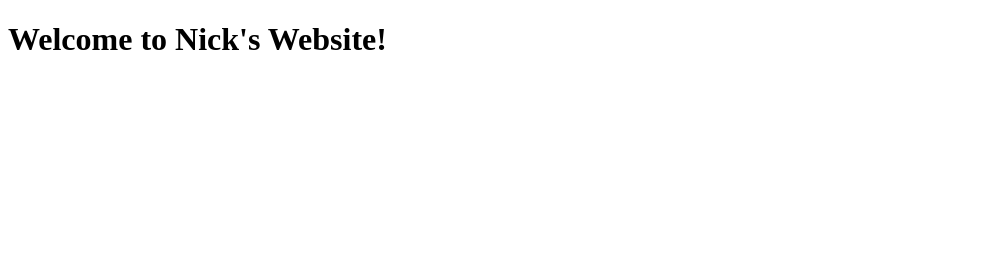
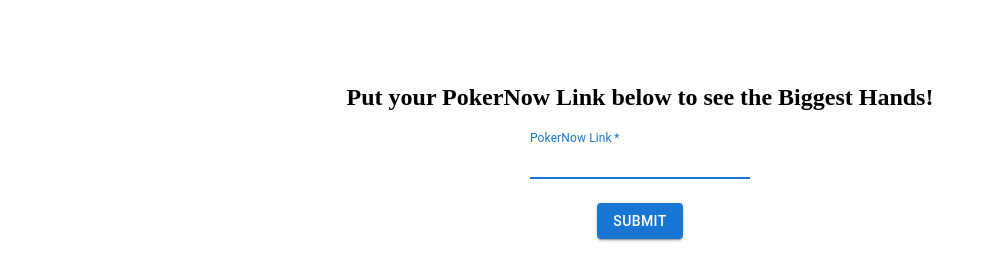
Before and after one commit to Nick-qsv/PokerNow-Biggest-Hands, a React app: page / in a window 1280 px wide. Shown: the whole page, without its empty margins (0-987 px from the left). Built offline with nearby package versions, Linux system fonts and the light colour scheme.

Commit message:
frontend for submission done

```diff
--- a/client/App.js
+++ b/client/App.js
@@ -1,9 +1,10 @@
 import React from "react";
+import { Input } from "./components/Input";
 
 export const App = () => {
   return (
     <div>
-      <h1>Welcome to Nick's Website!</h1>
+      <Input />
     </div>
   );
 };
--- /dev/null
+++ b/client/components/Input.js
@@ -0,0 +1,45 @@
+import React from "react";
+import Grid from "@mui/material/Grid";
+import Box from "@mui/material/Box";
+import TextField from "@mui/material/TextField";
+import Button from "@mui/material/Button";
+import { useForm } from "react-hook-form";
+
+export const Input = () => {
+  const {
+    register: register1,
+    handleSubmit: handleSubmit1,
+    formState: { errors },
+  } = useForm();
+
+  const onSubmit = async (data) => {};
+  return (
+    <Box
+      sx={{
+        my: 8,
+        mx: 4,
+        display: "flex",
+        flexDirection: "column",
+        alignItems: "center",
+        alignContent: "center",
+      }}
+      component="form"
+      onSubmit={handleSubmit1(onSubmit)}
+      key={1}
+    >
+      <h2>Put your PokerNow Link below to see the Biggest Hands!</h2>
+      <TextField
+        required
+        autoFocus
+        {...register1("PokerNow Link", { required: true })}
+        id="pokerNow_link"
+        label="PokerNow Link"
+        variant="standard"
+        sx={{ marginBottom: 3 }}
+      />
+      <Button type="submit" variant="contained">
+        Submit
+      </Button>
+    </Box>
+  );
+};
--- a/package.json
+++ b/package.json
@@ -17,7 +17,12 @@
     "@babel/core": "^7.19.0",
     "@babel/preset-react": "^7.18.6",
     "@babel/register": "^7.18.9",
+    "@emotion/react": "^11.10.4",
+    "@emotion/styled": "^11.10.4",
     "@expo/webpack-config": "^0.17.2",
+    "@mui/icons-material": "^5.10.3",
+    "@mui/material": "^5.10.4",
+    "@mui/x-data-grid": "^5.17.2",
     "babel-loader": "^8.2.5",
     "cors": "^2.8.5",
     "express": "^4.18.1",
@@ -25,6 +30,7 @@
     "nodemon": "^2.0.19",
     "react": "^18.2.0",
     "react-dom": "^18.2.0",
+    "react-hook-form": "^7.35.0",
     "react-redux": "^8.0.2",
     "redux": "^4.2.0",
     "webpack": "^4.46.0",
--- a/public/index.html
+++ b/public/index.html
@@ -1,7 +1,7 @@
 <!DOCTYPE html>
 <html>
   <head>
-    <title>Nicolas Baez</title>
+    <title>PokerNow Biggest Hands</title>
     <script defer src="/bundle.js"></script>
   </head>
   <body>
--- a/server/index.js
+++ b/server/index.js
@@ -4,7 +4,7 @@
 const init = async () => {
   try {
     app.listen(PORT, () =>
-      console.log(`WELCOME APRENDA TEAM TO PORT: ${PORT}`)
+      console.log(`WELCOME POKERNOW DEV TO PORT: ${PORT}`)
     );
   } catch (ex) {
     console.log(ex);
```
Also changed, not shown: client/components/Hands.js (added), 1 other file.
